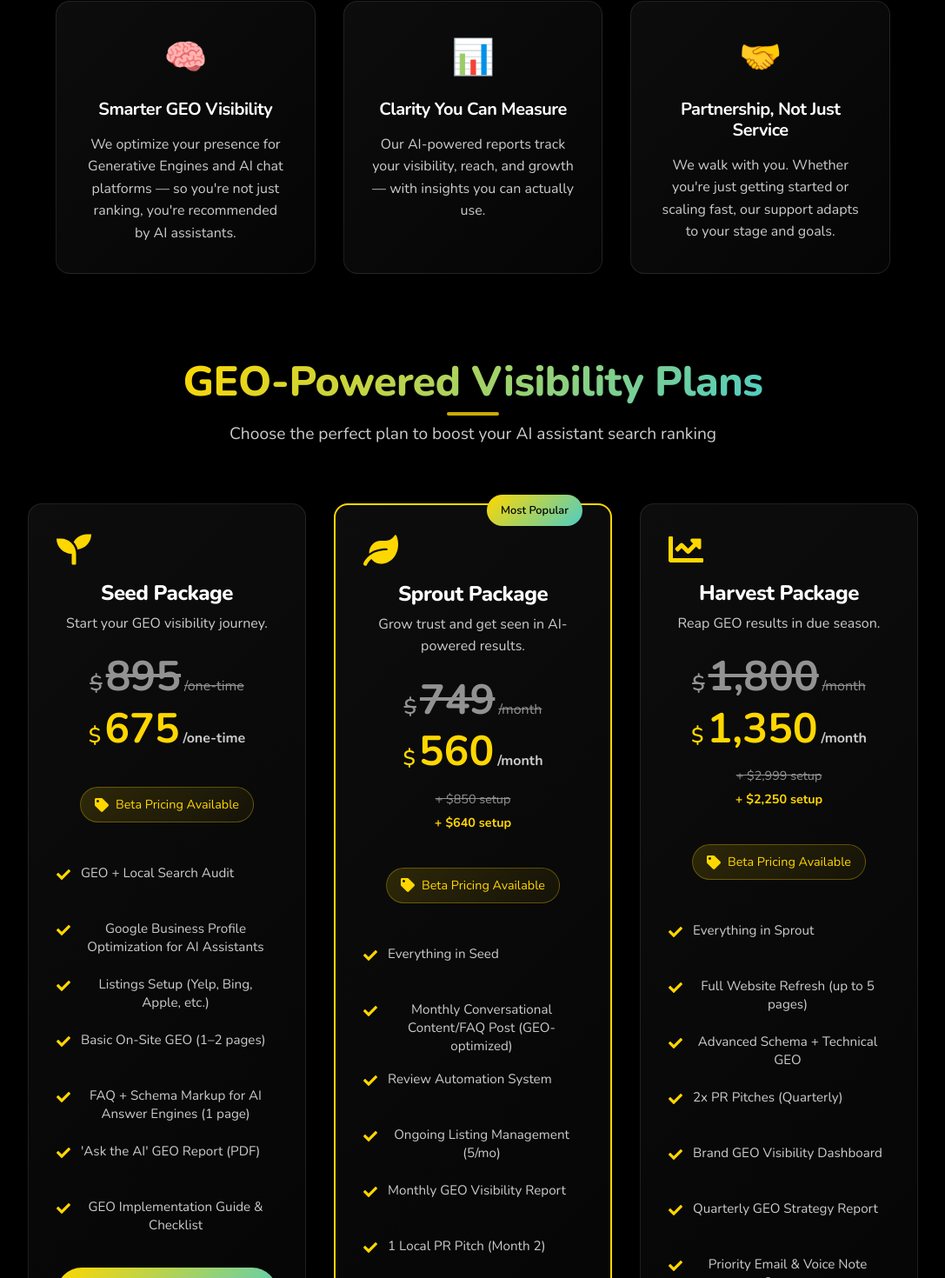
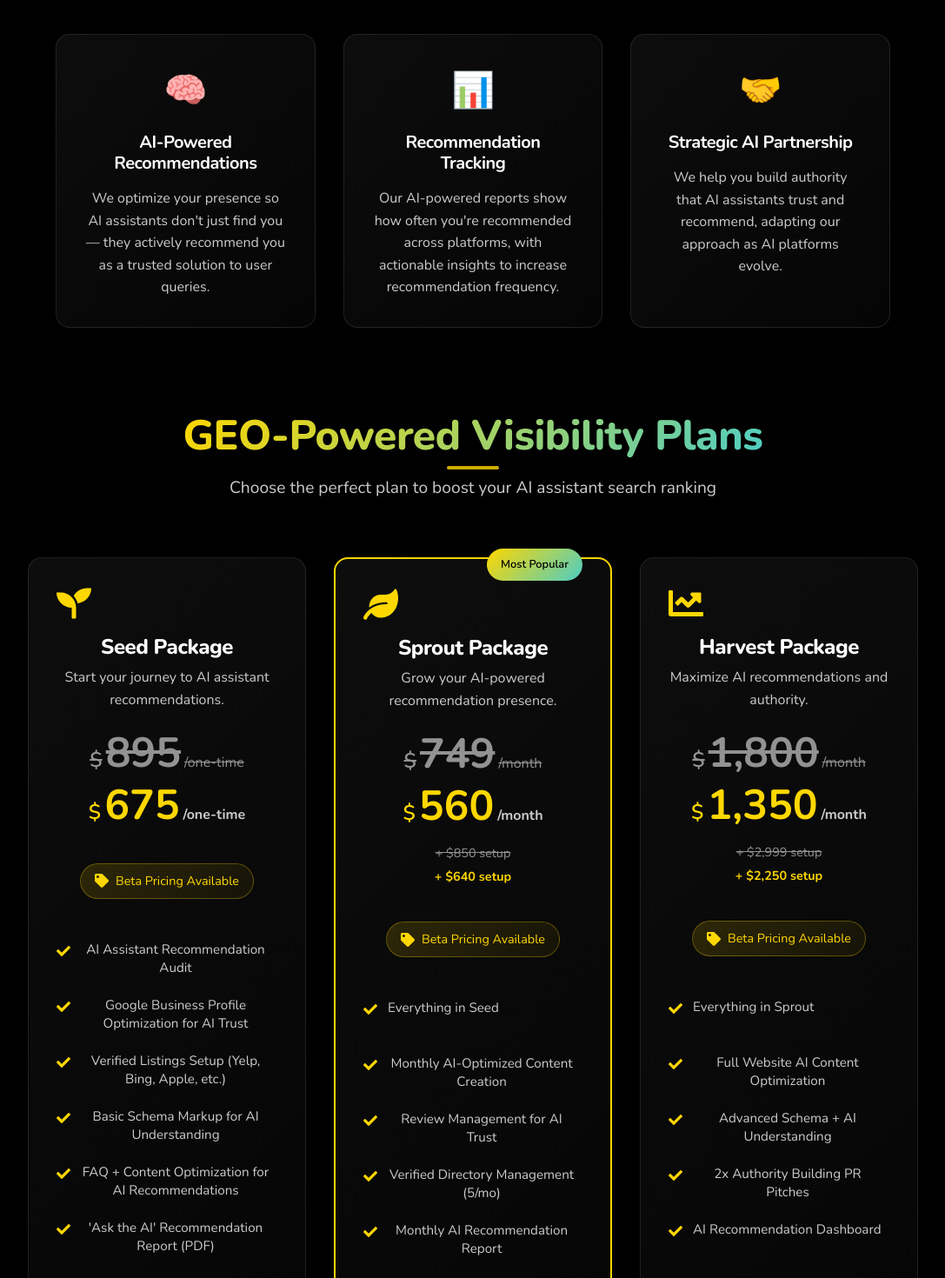
Before and after one commit to KJGuce/dueseasondigital.github.io, a React (Vite) app in the folder react-site/: page / in a window 1280 px wide. Shown: the part 1072-2542 px from the top of the page at 87% size, without its empty margins (96-1183 px from the left). Built offline with nearby package versions, Linux system fonts and the light colour scheme.

Commit message:
Update website copy to emphasize AI recommendations and trust signals

```diff
--- a/react-site/src/pages/HomePage.tsx
+++ b/react-site/src/pages/HomePage.tsx
@@ -27,18 +27,18 @@ const HomePage: React.FC = () => {
   const packages = [
     {
       name: "Seed Package",
-      description: "Start your GEO visibility journey.",
+      description: "Start your journey to AI assistant recommendations.",
       fullPrice: "895",
       betaPrice: "675",
       period: "one-time",
       features: [
-        "GEO + Local Search Audit",
-        "Google Business Profile Optimization for AI Assistants",
-        "Listings Setup (Yelp, Bing, Apple, etc.)",
-        "Basic On-Site GEO (1–2 pages)",
-        "FAQ + Schema Markup for AI Answer Engines (1 page)",
-        "'Ask the AI' GEO Report (PDF)",
-        "GEO Implementation Guide & Checklist",
+        "AI Assistant Recommendation Audit",
+        "Google Business Profile Optimization for AI Trust",
+        "Verified Listings Setup (Yelp, Bing, Apple, etc.)",
+        "Basic Schema Markup for AI Understanding",
+        "FAQ + Content Optimization for AI Recommendations",
+        "'Ask the AI' Recommendation Report (PDF)",
+        "AI Recommendation Strategy Guide",
       ],
       icon: <FaSeedling className={styles.packageIcon} />,
       cta: "🌱 Plant My Visibility",
@@ -47,7 +47,7 @@ const HomePage: React.FC = () => {
     },
     {
       name: "Sprout Package",
-      description: "Grow trust and get seen in AI-powered results.",
+      description: "Grow your AI-powered recommendation presence.",
       fullPrice: "749",
       betaPrice: "560",
       period: "month",
@@ -55,11 +55,11 @@ const HomePage: React.FC = () => {
       setupBetaPrice: "640",
       features: [
         "Everything in Seed",
-        "Monthly Conversational Content/FAQ Post (GEO-optimized)",
-        "Review Automation System",
-        "Ongoing Listing Management (5/mo)",
-        "Monthly GEO Visibility Report",
-        "1 Local PR Pitch (Month 2)",
+        "Monthly AI-Optimized Content Creation",
+        "Review Management for AI Trust",
+        "Verified Directory Management (5/mo)",
+        "Monthly AI Recommendation Report",
+        "1 Local Authority Building PR Pitch",
       ],
       icon: <FaLeaf className={styles.packageIcon} />,
       cta: "🌿 Nurture My Growth",
@@ -67,7 +67,7 @@ const HomePage: React.FC = () => {
     },
     {
       name: "Harvest Package",
-      description: "Reap GEO results in due season.",
+      description: "Maximize AI recommendations and authority.",
       fullPrice: "1,800",
       betaPrice: "1,350",
       period: "month",
@@ -75,12 +75,12 @@ const HomePage: React.FC = () => {
       setupBetaPrice: "2,250",
       features: [
         "Everything in Sprout",
-        "Full Website Refresh (up to 5 pages)",
-        "Advanced Schema + Technical GEO",
-        "2x PR Pitches (Quarterly)",
-        "Brand GEO Visibility Dashboard",
-        "Quarterly GEO Strategy Report",
-        "Priority Email & Voice Note Support",
+        "Full Website AI Content Optimization",
+        "Advanced Schema + AI Understanding",
+        "2x Authority Building PR Pitches",
+        "AI Recommendation Dashboard",
+        "Quarterly AI Strategy Report",
+        "Priority Support",
       ],
       icon: <FaChartLine className={styles.packageIcon} />,
       cta: "🌾 Let's Harvest the Results",
@@ -91,39 +91,39 @@ const HomePage: React.FC = () => {
   const benefits = [
     {
       icon: <FaBrain className={styles.benefitIcon} />,
-      title: "GEO-First Strategy",
+      title: "AI-First Recommendation Strategy",
       description:
-        "We specialize in Generative Engine Optimization (GEO), helping you get found by AI-powered conversational search platforms and answer engines.",
+        "We specialize in Generative Engine Optimization (GEO), crafting authoritative content and optimizing your presence to become the trusted source that AI assistants actively recommend.",
     },
     {
       icon: <FaStar className={styles.benefitIcon} />,
-      title: "Local Market Mastery",
+      title: "Local Market Authority",
       description:
-        "Deep understanding of local search behavior and AI interactions in your specific market.",
+        "Build trust through optimized Google Business Profiles, industry directories, and local content that AI assistants recognize and recommend in your market.",
     },
     {
       icon: <FaMapMarkerAlt className={styles.benefitIcon} />,
-      title: "Multi-Platform GEO Visibility",
+      title: "Multi-Platform AI Visibility",
       description:
-        "Get found across Google, Gemini, ChatGPT, and more — wherever AI assistants are answering questions.",
+        "Get actively recommended across ChatGPT, Google Gemini, Bing Chat, and Perplexity — wherever customers ask AI assistants for recommendations.",
     },
     {
       icon: <FaHandshake className={styles.benefitIcon} />,
       title: "True Partnership",
       description:
-        "We're invested in your growth, providing personalized support that adapts to your business stage.",
+        "We're invested in your growth, providing personalized strategies to establish your business as a trusted recommendation in AI-powered searches.",
     },
     {
       icon: <FaBullseye className={styles.benefitIcon} />,
-      title: "Clear GEO Growth Metrics",
+      title: "AI Recommendation Metrics",
       description:
-        "Track your GEO visibility across all platforms with AI-powered reports that show real progress.",
+        "Track how often AI assistants recommend your business with our comprehensive reports covering ChatGPT, Gemini, Bing Chat, and more.",
     },
     {
       icon: <FaHeart className={styles.benefitIcon} />,
-      title: "Your Success Story",
+      title: "Your AI Success Story",
       description:
-        "We're committed to helping you build a strong, visible presence that attracts your ideal customers.",
+        "We're committed to making your business the go-to recommendation when customers ask AI assistants about your industry.",
     },
   ];
 
@@ -140,13 +140,14 @@ const HomePage: React.FC = () => {
       <section className={styles.hero}>
         <div className={styles.heroContent}>
           <h1>
-            Rank Higher on AI Search Assistants with Generative Engine
+            Get Actively Recommended by AI Assistants with Generative Engine
             Optimization (GEO)
           </h1>
           <p className={styles.heroSubtitle}>
-            We help your business get found where customers ask AI assistants
-            like ChatGPT, Gemini, and Bing Chat. GEO (Generative Engine
-            Optimization) is the new way to win visibility in the age of AI.
+            We don't just help you rank — we help you get recommended by AI
+            assistants like ChatGPT, Gemini, and Bing Chat. Our GEO strategy
+            ensures your business becomes the trusted source that AI platforms
+            actively suggest to users.
           </p>
           <div className={styles.heroCta}>
             <Link to="/contact" className={styles.primaryButton}>
@@ -178,34 +179,37 @@ const HomePage: React.FC = () => {
         <div className={styles.servicesContent}>
           <div className={styles.contextSection}>
             <p className={styles.contextText}>
-              🌍 Get found across Google, Gemini, ChatGPT, and more — our
-              GEO-driven approach helps you show up where your customers are
-              already searching. No guesswork. Just growth.
+              🌍 Get actively recommended by ChatGPT, Gemini, Bing Chat, and
+              more — our GEO-driven approach ensures AI assistants recognize and
+              suggest your business to potential customers. Beyond rankings, we
+              focus on becoming the trusted source that AI platforms naturally
+              recommend.
             </p>
             <div className={styles.benefitIcons}>
               <div className={styles.contextBenefitIcon}>
                 <span>🧠</span>
-                <h4>Smarter GEO Visibility</h4>
+                <h4>AI-Powered Recommendations</h4>
                 <p>
-                  We optimize your presence for Generative Engines and AI chat
-                  platforms — so you're not just ranking, you're recommended by
-                  AI assistants.
+                  We optimize your presence so AI assistants don't just find you
+                  — they actively recommend you as a trusted solution to user
+                  queries.
                 </p>
               </div>
               <div className={styles.contextBenefitIcon}>
                 <span>📊</span>
-                <h4>Clarity You Can Measure</h4>
+                <h4>Recommendation Tracking</h4>
                 <p>
-                  Our AI-powered reports track your visibility, reach, and
-                  growth — with insights you can actually use.
+                  Our AI-powered reports show how often you're recommended
+                  across platforms, with actionable insights to increase
+                  recommendation frequency.
                 </p>
               </div>
               <div className={styles.contextBenefitIcon}>
                 <span>🤝</span>
-                <h4>Partnership, Not Just Service</h4>
+                <h4>Strategic AI Partnership</h4>
                 <p>
-                  We walk with you. Whether you're just getting started or
-                  scaling fast, our support adapts to your stage and goals.
+                  We help you build authority that AI assistants trust and
+                  recommend, adapting our approach as AI platforms evolve.
                 </p>
               </div>
             </div>
--- a/react-site/src/pages/ServicesPage.tsx
+++ b/react-site/src/pages/ServicesPage.tsx
@@ -42,25 +42,25 @@ const ServicesPage = () => {
   const packages = [
     {
       name: "Seed Package",
-      description: "Start your GEO visibility journey.",
+      description: "Start your journey to AI assistant recommendations.",
       fullPrice: "895",
       betaPrice: "675",
       period: "one-time",
       features: [
-        "GEO + Local Search Audit",
-        "Google Business Profile Optimization for AI Assistants",
-        "Listings Setup (Yelp, Bing, Apple, etc.)",
-        "Basic On-Site GEO (1–2 pages)",
-        "FAQ + Schema Markup for AI Answer Engines (1 page)",
-        "'Ask the AI' GEO Report (PDF)",
-        "GEO Implementation Guide & Checklist",
+        "AI Assistant Recommendation Audit",
+        "Google Business Profile Optimization for AI Trust",
+        "Verified Listings Setup (Yelp, Bing, Apple, etc.)",
+        "Basic Schema Markup for AI Understanding",
+        "FAQ + Content Optimization for AI Recommendations",
+        "'Ask the AI' Recommendation Report (PDF)",
+        "AI Recommendation Strategy Guide",
       ],
       icon: <FaSeedling className={styles.packageIcon} />,
       popular: false,
     },
     {
       name: "Sprout Package",
-      description: "Grow trust and get seen in AI-powered results.",
+      description: "Grow your AI-powered recommendation presence.",
       fullPrice: "749",
       betaPrice: "560",
       period: "month",
@@ -68,19 +68,19 @@ const ServicesPage = () => {
       setupBetaPrice: "640",
       features: [
         "Everything in Seed, plus:",
-        "Monthly Conversational Content/FAQ Post (GEO-optimized)",
-        "Review Automation System",
-        "Directory Management (5/month)",
-        "Monthly GEO Visibility Report",
+        "Monthly AI-Optimized Content Creation",
+        "Review Management for AI Trust",
+        "Verified Directory Management (5/month)",
+        "Monthly AI Recommendation Report",
         "Email Support",
-        "1 Local PR Pitch (Month 2)",
+        "1 Local Authority Building PR Pitch",
       ],
       icon: <FaLeaf className={styles.packageIcon} />,
       popular: true,
     },
     {
       name: "Harvest Package",
-      description: "Reap GEO results in due season.",
+      description: "Maximize AI recommendations and authority.",
       fullPrice: "1,800",
       betaPrice: "1,350",
       period: "month",
@@ -88,11 +88,11 @@ const ServicesPage = () => {
       setupBetaPrice: "2,250",
       features: [
         "Everything in Sprout, plus:",
-        "Full Website Refresh (up to 5 pages – copy + design)",
-        "Advanced Schema + Technical GEO",
-        "2x PR Pitches (Quarterly)",
-        "Brand GEO Visibility Dashboard",
-        "Quarterly GEO Strategy Report",
+        "Full Website AI Content Optimization",
+        "Advanced Schema + AI Understanding",
+        "2x Authority Building PR Pitches",
+        "AI Recommendation Dashboard",
+        "Quarterly AI Strategy Report",
         "Priority Support",
       ],
       icon: <FaChartLine className={styles.packageIcon} />,
@@ -102,88 +102,88 @@ const ServicesPage = () => {
 
   const addOns = [
     {
-      name: "Blog/FAQ Post (GEO Optimized)",
+      name: "Blog/FAQ Post (AI-Optimized)",
       price: "250",
       period: "post",
       description:
-        "Crafted using GEO best practices and refined for clarity, AI assistant visibility, and answer engine optimization. Great for FAQ content, local GEO rankings, and generative search dominance.",
+        "Strategic content crafted to become the trusted source that AI assistants recommend. Includes schema markup, conversational optimization, and verification of facts that AI platforms prioritize.",
     },
     {
-      name: "AI Content + Light Human Edit",
+      name: "AI-Enhanced Content",
       price: "125",
       period: "post",
       description:
-        "Quick, lightweight version of blog content. AI-generated with light polishing—ideal for clients on a budget and for GEO-focused content.",
+        "AI-generated content enhanced with human expertise and structured data. Perfect for building a foundation of trustworthy content that AI assistants can confidently recommend.",
     },
     {
-      name: "Local PR Pitch",
+      name: "Authority Building PR Pitch",
       price: "550",
       period: "pitch",
       description:
-        "Written and sent to a relevant local or industry outlet. Includes a pitch angle and tracking sheet.",
+        "Strategic outreach to build verifiable authority that AI assistants recognize. Includes placement tracking and schema markup for maximum AI visibility.",
     },
     {
-      name: "Review Management (Standalone)",
+      name: "Trust Signals Management",
       price: "299",
       period: "month",
       description:
-        "Includes review request automation (email/SMS), platform monitoring, and monthly performance summaries.",
+        "Comprehensive review and reputation management to build trust signals that AI assistants value. Includes automated collection, monitoring, and schema-enhanced display.",
     },
     {
-      name: "AI Audit & GEO Visibility Report",
+      name: "AI Recommendation Audit",
       price: "325",
       period: "one-time",
       description:
-        "Manual and AI-powered audit of ChatGPT, Gemini, Perplexity, and Google visibility. Includes GEO recommendations, screenshots, and PDF delivery.",
+        "In-depth analysis of how AI assistants currently view and recommend your business. Covers ChatGPT, Gemini, Bing Chat, and Perplexity with actionable optimization steps.",
     },
     {
-      name: "Profile Power-Up",
+      name: "Verified Profile Enhancement",
       price: "399",
       period: "one-time",
       description:
-        "Includes logo + photo updates and consistent branding across Google, Yelp, Bing, Apple, and Facebook listings.",
+        "Comprehensive verification and optimization of your business profiles across platforms that AI assistants trust. Includes schema markup and authority building.",
     },
     {
-      name: "Monthly Analytics Summary",
+      name: "AI Recommendation Analytics",
       price: "145",
       period: "month",
       description:
-        "Visual Looker Studio dashboard + AI-generated insights from GA4 and GSC. Delivered as PDF or Notion embed.",
+        "Track and analyze how often AI assistants recommend your business. Includes custom dashboard and AI-generated strategy insights.",
     },
     {
-      name: "Website Copywriting",
+      name: "AI-Optimized Page Content",
       price: "175",
       period: "page",
       description:
-        "Custom, SEO-aligned copy for any core web page. Includes brand voice matching and headline structure.",
+        "Strategic page content designed to become the trusted source for AI recommendations. Includes schema markup and natural language optimization.",
     },
     {
-      name: "Landing Page (Conversion-Optimized)",
+      name: "Conversion Landing Page",
       price: "475",
       period: "page",
       description:
-        "AI-informed, conversion-driven landing pages tailored for service pages, lead magnets, or campaigns.",
+        "High-converting pages built with both human users and AI assistants in mind. Includes trust-building elements that AI platforms recognize.",
     },
     {
-      name: "Reel/Short Script",
+      name: "Multi-Format Content Script",
       price: "125",
       period: "script",
       description:
-        "Short-form script written from blog content for use in Instagram Reels, TikToks, or YouTube Shorts.",
+        "Repurpose your trusted content into engaging video scripts, maintaining consistency across platforms that AI assistants monitor.",
     },
     {
-      name: "Website Starter",
+      name: "AI-Ready Website Foundation",
       price: "1,950",
       period: "one-time",
       description:
-        "Starter website design (1–3 pages), copywriting + build using tools like Framer, Dorik, or your preferred platform.",
+        "Complete website setup (1–3 pages) built to be easily understood and recommended by AI assistants. Includes schema markup and trust signal integration.",
     },
     {
-      name: "Location Page GEO Build",
+      name: "Local Authority Page",
       price: "375",
       period: "page",
       description:
-        "Fully optimized landing page for each city or region you serve. Includes local GEO keyword research, AI-enhanced copy, schema markup, and internal linking. Perfect for businesses targeting multiple locations in generative search.",
+        "Location-specific pages built to dominate local AI recommendations. Includes verified local data, schema markup, and trust signals that AI assistants prioritize.",
     },
   ];
 
@@ -227,13 +227,25 @@ const ServicesPage = () => {
           className={styles.header}
         >
           <h1>Our Services</h1>
-          <p>Choose the perfect package for your business needs</p>
+          <p>
+            Choose your path to becoming the trusted recommendation in
+            AI-powered searches
+          </p>
           <div className={styles.discountBadge}>
             <FaTag className={styles.discountIcon} />
             <span>
               Founding Client Offer: 25% off all packages for the first 10
               clients!
             </span>
+          </div>
+          <div className={styles.introText}>
+            <p>
+              We don't just help you rank — we help you become the business that
+              AI assistants actively recommend. Through strategic content
+              optimization, schema markup, and verified platform presence, we
+              position your business as the trusted authority that AI platforms
+              naturally suggest to users.
+            </p>
           </div>
           <div
             style={{
@@ -244,7 +256,7 @@ const ServicesPage = () => {
             }}
           >
             <Link to="/geofaq" className={styles.ctaButton}>
-              Frequently Asked Questions about GEO
+              Learn How We Get You Recommended by AI
             </Link>
           </div>
         </motion.div>
```
Also changed, not shown: react-site/src/pages/GEOFAQ.tsx (+28 -19 lines), 3 other files (tests, documents, lock files or other folders).
